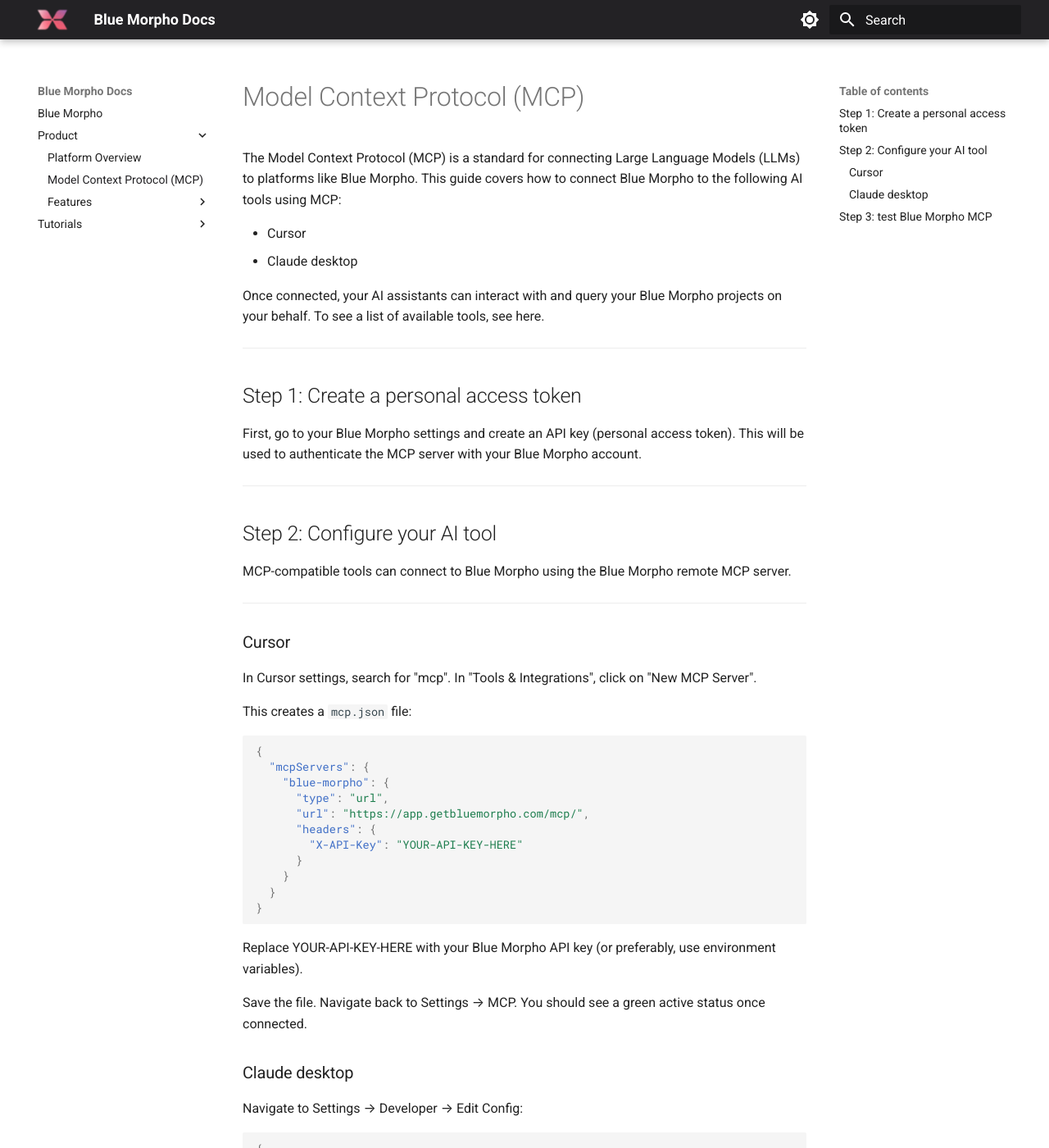
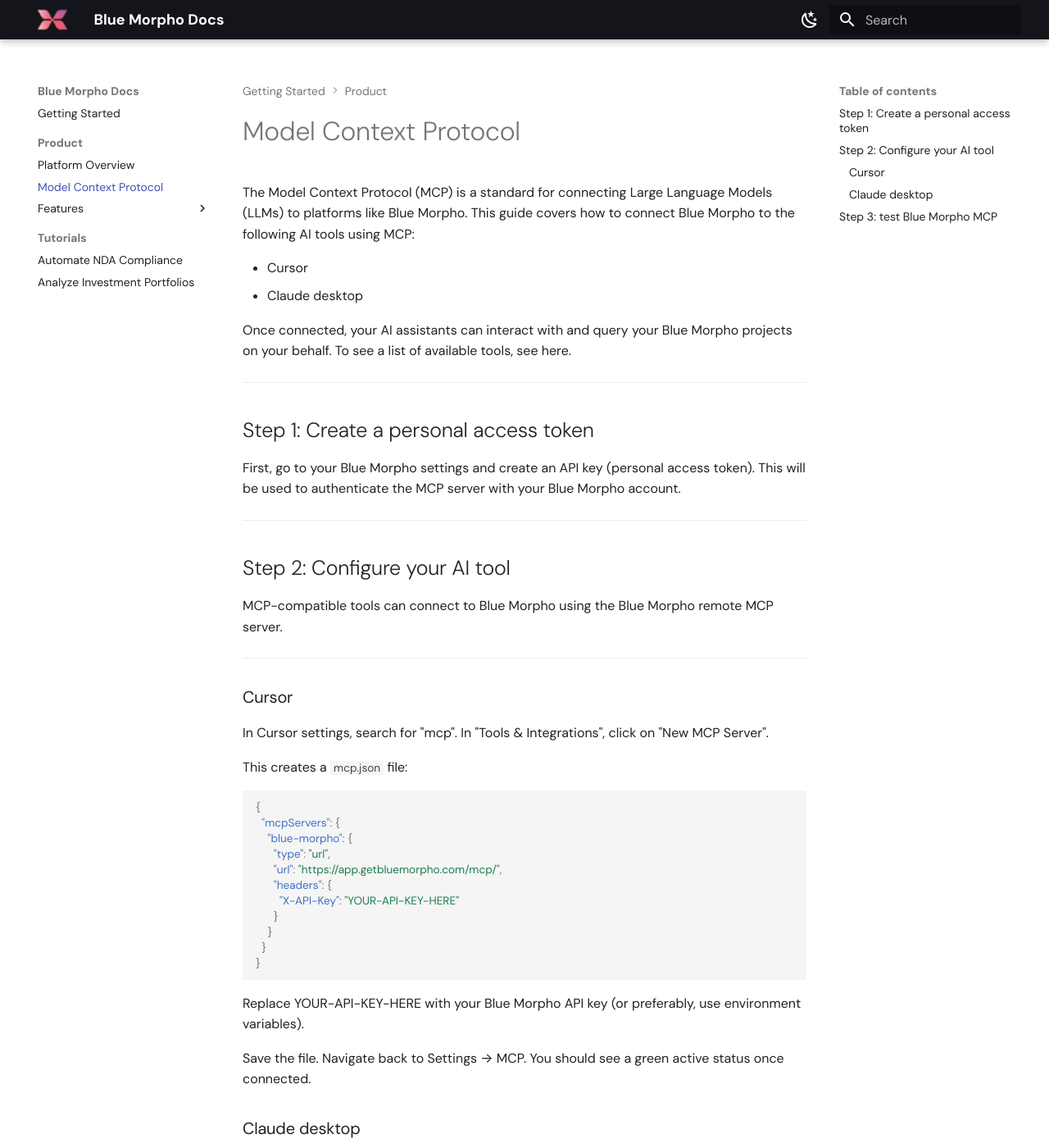
Before and after one commit to getbluemorpho/blue-morpho, an MkDocs documentation site: the page built from docs/product/setup-blue-morpho-mcp.md, in a window 1280 px wide and 1400 px high. Shown: the whole window at 82% size. Built offline with MkDocs 1.6.1 and Material for MkDocs 9.7.7, drawn with Linux system fonts in a browser that asks for light colours; some of the changed text lies outside the part shown.

Commit message:
Update Docs
- Update font to DM Sans
- Fix formatting issues that were not displayed properly with the default theme

```diff
--- a/docs/README.md
+++ b/docs/README.md
@@ -1,4 +1,4 @@
-# Blue Morpho
+# Getting Started
 
 **Build AI apps on top of knowledge bases.**
 
--- a/docs/product/setup-blue-morpho-mcp.md
+++ b/docs/product/setup-blue-morpho-mcp.md
@@ -1,4 +1,4 @@
-# Model Context Protocol (MCP)
+# Model Context Protocol
 
 The Model Context Protocol (MCP) is a standard for connecting Large Language Models (LLMs) to platforms like Blue Morpho. This guide covers how to connect Blue Morpho to the following AI tools using MCP:
 
--- a/mkdocs.yml
+++ b/mkdocs.yml
@@ -1,34 +1,35 @@
 site_name: Blue Morpho Docs
-site_url: https://getbluemorpho.github.io/blue-morpho/
+site_url: https://docs.getbluemorpho.com/
 theme:
   name: material
   font:
-    text: Roboto
-    code: Roboto Mono
+    text: DM Sans
+    code: DM Sans
   logo: assets/logo.png
   favicon: assets/favicon.ico
   features:
     - navigation.footer
+    - navigation.path
+    - navigation.sections
+
   palette:
-
-    # Palette toggle for light mode
     - media: "(prefers-color-scheme: light)"
       scheme: default
+      primary: black
+      accent: indigo
       toggle:
-        icon: material/brightness-7
+        icon: material/weather-night
         name: Switch to dark mode
-      primary: custom
-
-    # Palette toggle for dark mode
     - media: "(prefers-color-scheme: dark)"
       scheme: slate
+      primary: black
+      accent: indigo
       toggle:
-        icon: material/brightness-4
+        icon: material/weather-sunny
         name: Switch to light mode
-      primary: custom
 
-extra_css:
-  - stylesheets/extra.css
+# extra_css:
+  # - stylesheets/extra.css
 
 markdown_extensions:
   - attr_list
@@ -51,4 +52,4 @@
   - admonition
   - pymdownx.details
 
-copyright: ⓒ Copyright 2025
+copyright: ⓒ Copyright 2025 - Blue Morpho
```
Also changed, not shown: docs/tutorials/consolidate-investment-portfolios.md (+25 -21 lines).
